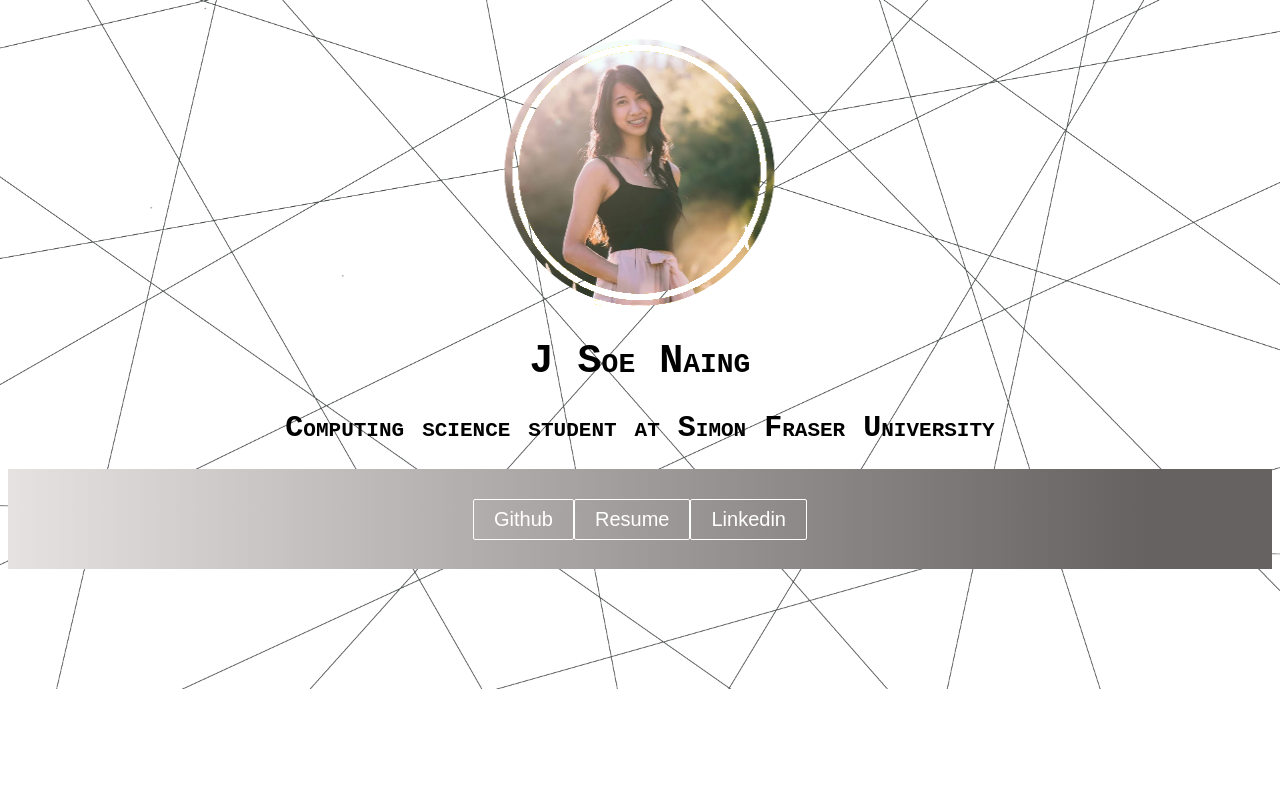
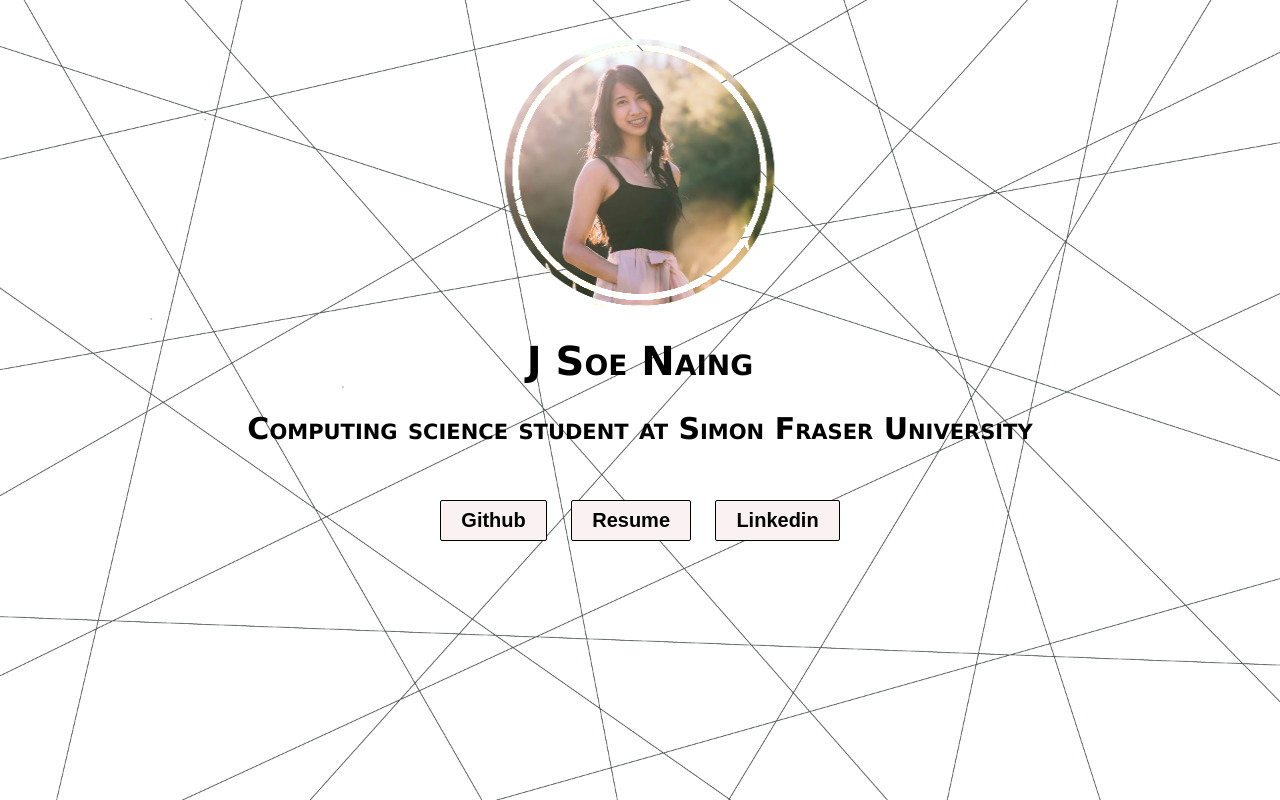
Before and after one commit to jsoeenaing/jsoeenaing.github.io, a React (Create React App) app: page / in a window 1280 px wide. Built offline with nearby package versions, Linux system fonts and the light colour scheme.

Commit message:
buttons fixed

```diff
--- a/src/App.css
+++ b/src/App.css
@@ -2,14 +2,16 @@
 .App {
   text-align: center;
   font-size: 20px;
-  font-family:'Courier New', Courier, monospace;
+  font-family:'Lucida Sans', 'Lucida Sans Regular', 'Lucida Grande', 'Lucida Sans Unicode', Geneva, Verdana, sans-serif;
   font-variant: small-caps;
   color: black;
 }
 
 body {
   background-image: url('./img/linesbackground.png');
-  background-position: center;
-  background-repeat: no-repeat;
-  background-size: cover;
+  background-color:white;
+  background-position:center%;
+  background-repeat: repeat;
+  background-size:cover;
+
 }
--- a/src/components/Button.css
+++ b/src/components/Button.css
@@ -1,5 +1,5 @@
 :root {
-    --primary: #fff;
+    --primary: black;
 
 }
 
@@ -11,15 +11,10 @@
     cursor:pointer;
 }
 
-.btn--primary{
-    background-color: var(--primary);
-    color: #242424;
-    border: 1px solid var(--primary);
-}
-
 .btn--outline{
-    background-color: transparent;
-    color: #fff;
+    background-color: rgb(250, 241, 242);
+    color:black;
+    font-weight:bolder;
     padding: 8px 20px;
     border: 1px solid var(--primary);
     transition: all 0.3s ease-out;
@@ -36,7 +31,7 @@
 }
 
 .btn--medium:hover, .btn--large:hover {
-    background: #fff;
+    background:rgb(243, 201, 208);
     color: #242424;
     transition: all 0.3s ease-out;
 }
--- a/src/components/Button.js
+++ b/src/components/Button.js
@@ -2,7 +2,7 @@ import React from 'react';
 import './Button.css';
 import {Link} from 'react-router-dom';
 
-const STYLES = ['btn--primary', 'btn--outline'];
+const STYLES = ['btn--outline'];
 
 const SIZES = ['btn--medium', 'btn--large'];
 
--- a/src/components/Navbar.css
+++ b/src/components/Navbar.css
@@ -1,5 +1,5 @@
 .navbar {
-    background: linear-gradient(90deg, rgb(231, 226, 226) 0%, rgb(102, 98, 98) 90%);
+    background: transparent;
     height: 100px;
     display: flex;
     justify-content: center;
--- a/src/components/Navbar.js
+++ b/src/components/Navbar.js
@@ -26,10 +26,10 @@ function Navbar() {
             <div className='navbar-container'>
                 {button && <Button buttonStyle='btn--outline'>Github</
                 Button>}
-                <span>
+                &nbsp;&nbsp;&nbsp;&nbsp;
                 {button && <Button buttonStyle='btn--outline'>Resume</
                 Button>}
-                </span>
+                &nbsp;&nbsp;&nbsp;&nbsp;
                 {button && <Button buttonStyle='btn--outline'>Linkedin</
                 Button>}
             </div>
```
Also changed, not shown: src/img/linesprofile.png (added).
